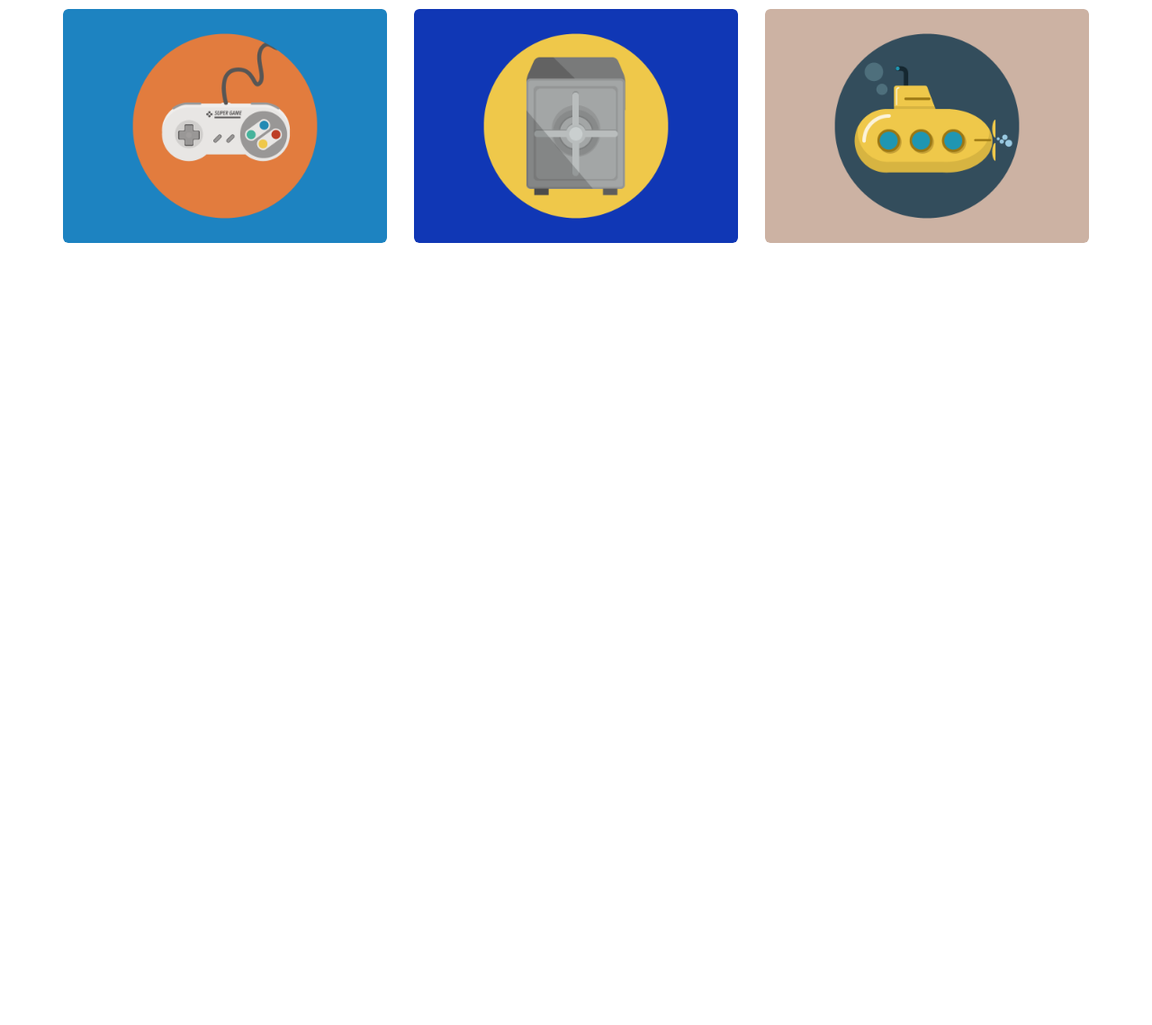
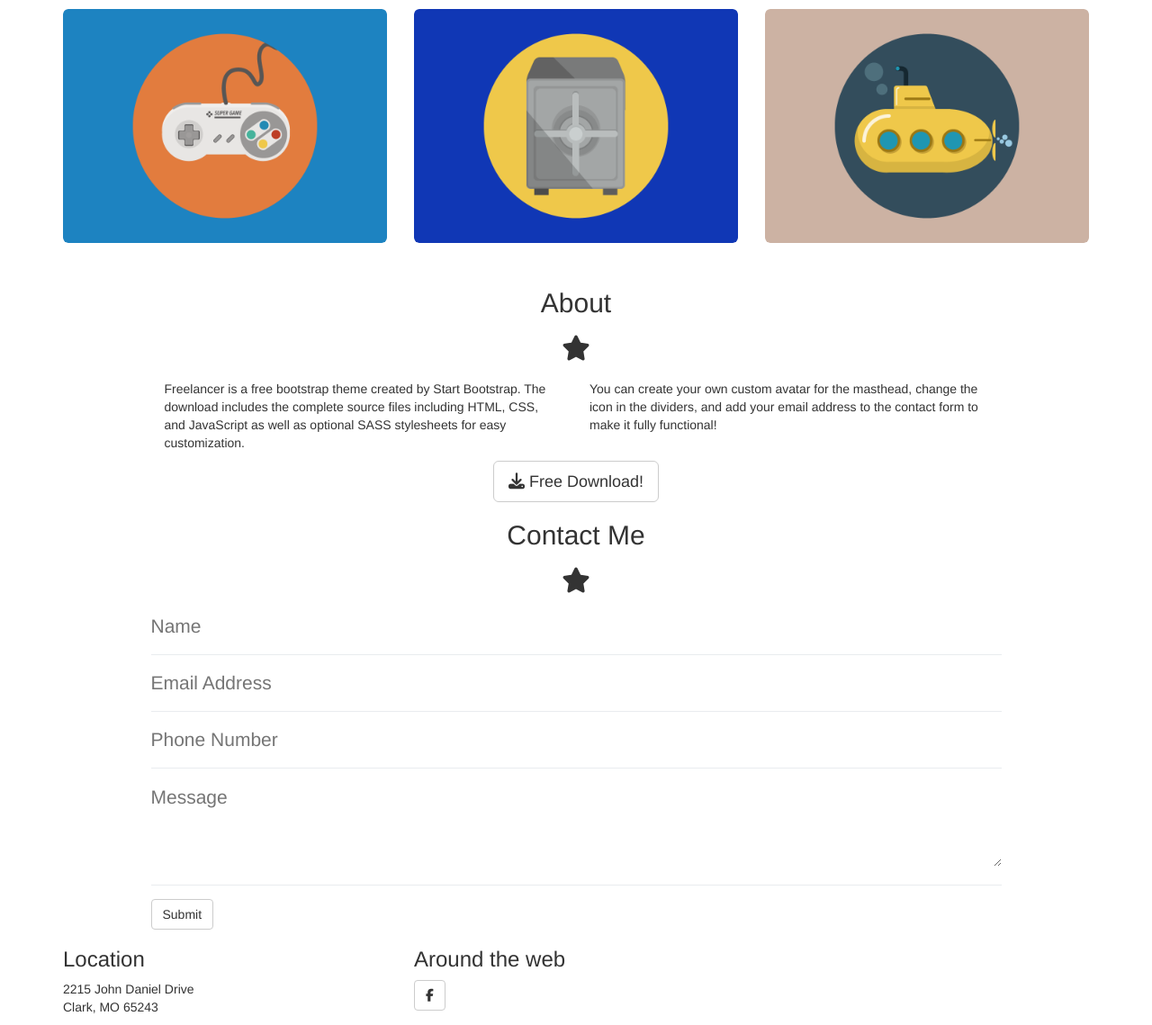
Before and after one commit to marco-rubolini/html-css-bootstrap-freelancer, a plain HTML site: page index.html in a window 1280 px wide. Shown: the part 1095-2234 px from the top of the page at 90% size. Before the commit the page ends 1395 px from the top, so only its background shows below. Drawn offline with nearby package versions, Linux system fonts and the light colour scheme.

Commit message:
Sezione contact e footer prime righe
da sistemare

```diff
--- a/index.html
+++ b/index.html
@@ -111,9 +111,81 @@
                                 <img src="img/submarine.png" alt="submarine" class="img-rounded img-responsive">
                             </div>
                         </div>
+                    </div>
+                </div>
+        </section>
+        <section id="about" class="col-xs-12">
+            <div class="container">
+                <h2 class="text-center">About</h2>
+                <div class="separatore-light center-block text-center">
+                    <i class="fas fa-star fa-2x"></i>
+                </div>
+                <div class="row">
+                    <div class="col-sm-10 col-sm-offset-1">
+                        <div class="col-sm-6">
+                            <p>Freelancer is a free bootstrap theme created by Start Bootstrap. The download includes the complete source files including HTML, CSS, and JavaScript as well as optional SASS stylesheets for easy customization.</p>
+                        </div>
+                        <div class="col-sm-6">
+                            <p>You can create your own custom avatar for the masthead, change the icon in the dividers, and add your email address to the contact form to make it fully functional!</p>
+                        </div>
+                    </div>
+                    <div class="col-sm-10 col-sm-offset-1 text-center">
+                        <a class="btn btn-default btn-lg" href="#" role="button">
+                            <i class="fas fa-download"></i>
+                            Free Download!
+                        </a>
+                    </div>
+                </div>
+            </div>
+        </section>
+        <section id="contact-me" class="col-xs-12">
+            <div class="container">
+                <h2 class="text-center">Contact Me</h2>
+                <div class="separatore-light center-block text-center">
+                    <i class="fas fa-star fa-2x"></i>
+                </div>
+                <div class="row">
+                    <div class="col-sm-10 col-md-offset-1">
+                        <form>
+                            <div class="form-group">
+                                <input type="text" class="form-contact" id="name" placeholder="Name" required="required">
+                            </div>
+                            <div class="form-group">
+                                <input type="email" class="form-contact" id="email" placeholder="Email Address" required="required">
+                            </div>
+                            <div class="form-group">
+                                <input type="tel" class="form-contact" id="phone" placeholder="Phone Number" required="required">
+                            </div>
+                            <div class="form-group">
+                                <textarea class="form-contact" rows="3" id="message" placeholder="Message" required="required"></textarea>
+                            </div>
+                            <button type="submit" class="btn btn-default">Submit</button>
+                        </form>
+                    </div>
+                </div>
+        </section>
+        <footer>
+            <div class="container">
+                <div class="row">
+                    <div class="col-lg-4">
+                        <h3>Location</h3>
+                        <p>
+                            2215 John Daniel Drive
+                            <br>
+                            Clark, MO 65243
+                        </p>
+                    </div>
+                    <div class="col-lg-4">
+                        <h3>Around the web</h3>
+                        <a class="btn btn-default" href="#" role="button">
+                            <i class="fab fa-facebook-f"></i>
+                        </a>
+                    </div>
+                    <div class="col-lg-4">
 
                     </div>
                 </div>
-        </section>
+            </div>
+        </footer>
     </body>
 </html>
--- a/style.css
+++ b/style.css
@@ -107,3 +107,16 @@ h1 {
     transform: translate(-50%, -50%);
     color: white;
 }
+
+.form-contact {
+    font-size: 1.5em;
+    padding-right: 0;
+    padding-left: 0;
+    border: 0;
+    width: 100%;
+}
+
+.form-group {
+    border-bottom: 1px solid #e9ecef;
+    padding-bottom: 15px;
+}
```
